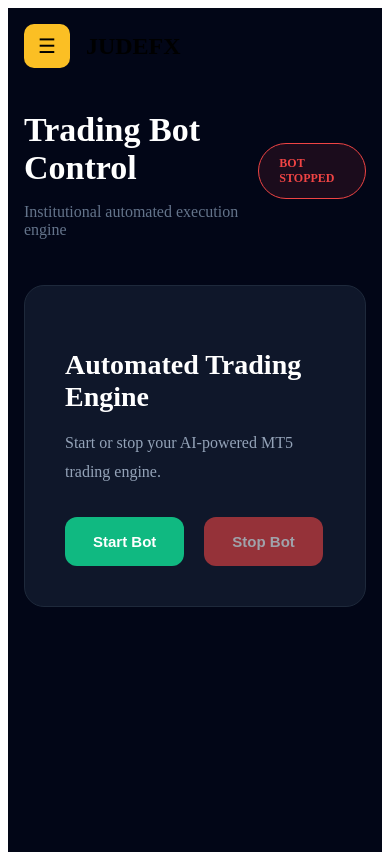
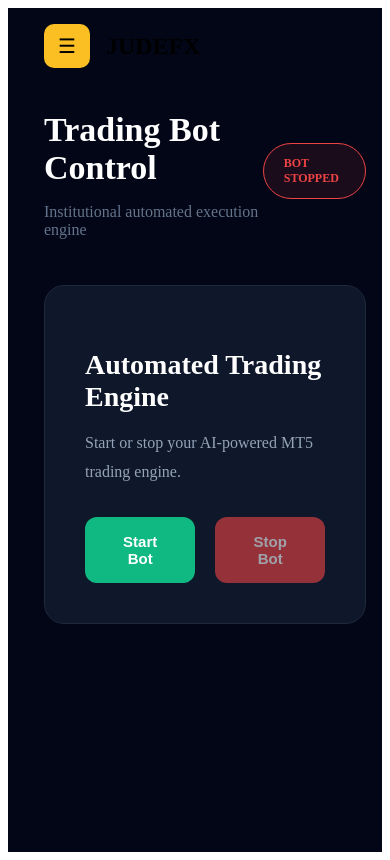
Before and after one commit to judeabdu/fx_trading_SaaS, a React app in the folder frontend/: page / in a window 390 px wide. Built offline with nearby package versions, Linux system fonts and the light colour scheme; no server answers; sample sign-in values are in the browser's storage; the HTML template or start-up script is replaced by a standard one.

Commit message:
Applied final responsive dashboard and logout fixes

```diff
--- a/frontend/src/components/DashboardLayout.jsx
+++ b/frontend/src/components/DashboardLayout.jsx
@@ -4,6 +4,10 @@ import Sidebar from "./Sidebar";
 function DashboardLayout({ children }) {
 
   const [sidebarOpen, setSidebarOpen] = useState(false);
+  const handleLogout = () => {
+  localStorage.removeItem("goldbot_token");
+  window.location.href = "/login";
+};
 
   return (
 
@@ -102,7 +106,7 @@ const overlay = {
 
 const mainContent = {
   flex: 1,
-  marginLeft: window.innerWidth < 768 ? "20" : "260px",
+  marginLeft: window.innerWidth < 768 ? "20px" : "260px",
   padding: window.innerWidth < 768 ? "16px" : "30px",
   width: "100%",
   minHeight: "100vh",
```
